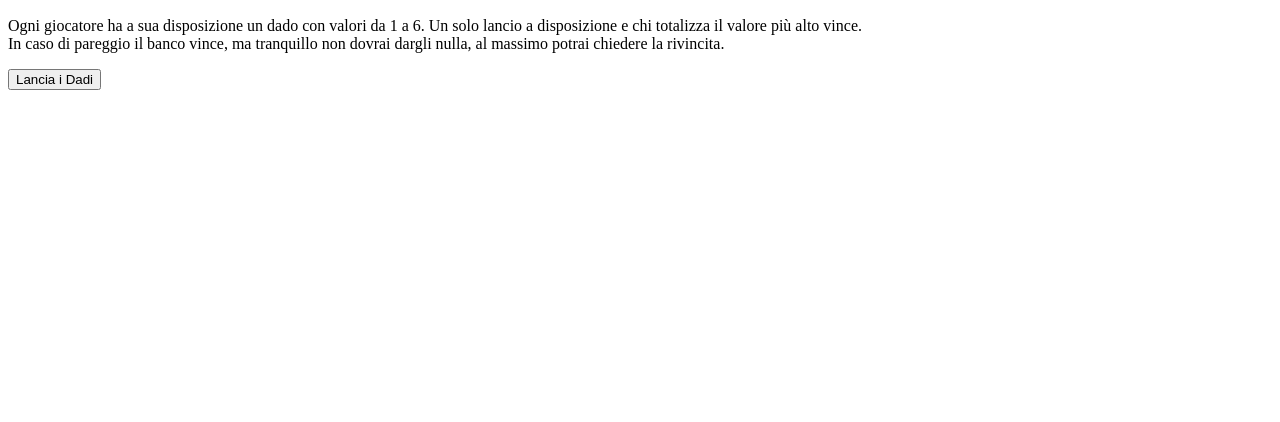
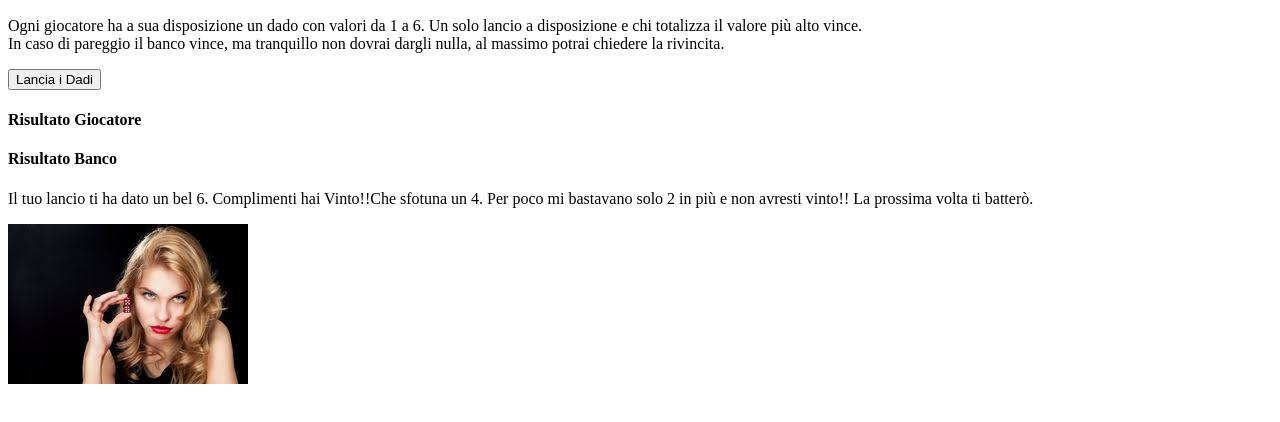
Before and after one commit to Quant85/js-mail-dadi, a plain HTML site: page Gioco/index.html in a window 1280 px wide. Both pictures are taken after a click on the button "Lancia i Dadi". Shown: the part 110-532 px from the top of the page. Drawn offline with Linux system fonts and the light colour scheme.

Commit message:
collegata funzione ai tag html

```diff
--- a/Gioco/assets/js/main.js
+++ b/Gioco/assets/js/main.js
@@ -9,6 +9,7 @@ var risultatoGiocatore;
 var risultatoPc;
 
 var btnLanciaDadi = document.getElementById("btn_lancia");
+
 
 btnLanciaDadi.addEventListener("click", function () {
 
@@ -40,4 +41,9 @@ btnLanciaDadi.addEventListener("click", function () {
     risultatoPc = "Bella giocata, ma il mio " + numeroRandomPc + " non lascia scampo!!";
     console.log(risultatoPc);
   }
+  var messaggioBanco;
+
+messaggioBanco = document.getElementById("messaggio_banco");
+messaggioBanco.innerHTML = risultatoGiocatore + "" + risultatoPc;
+console.log(messaggioBanco);
 });
--- a/Gioco/index.html
+++ b/Gioco/index.html
@@ -15,7 +15,17 @@
         In caso di pareggio il banco vince, ma tranquillo non dovrai dargli nulla, al massimo potrai chiedere la rivincita.
       </p>
       <input type="button" id="btn_lancia" value="Lancia i Dadi">
-
+      <div class="risultati">
+        <h4>Risultato Giocatore</h4>
+        <span id="risultato_giocatore"></span>
+        <!-- /#prezzo_int -->
+        <h4>Risultato Banco</h4>
+        <span id="risultato_banco"></span>
+        <!-- /#scont -->
+        <p id="messaggio_banco"></p>
+        <img src="assets/img/dadi.jpg" alt="">
+        <!-- /#Cost_scont -->
+      </div>
 
     </main>
     <!-- /#box_game -->
```
Also changed, not shown: Gioco/assets/img/dadi.jpg (added).
